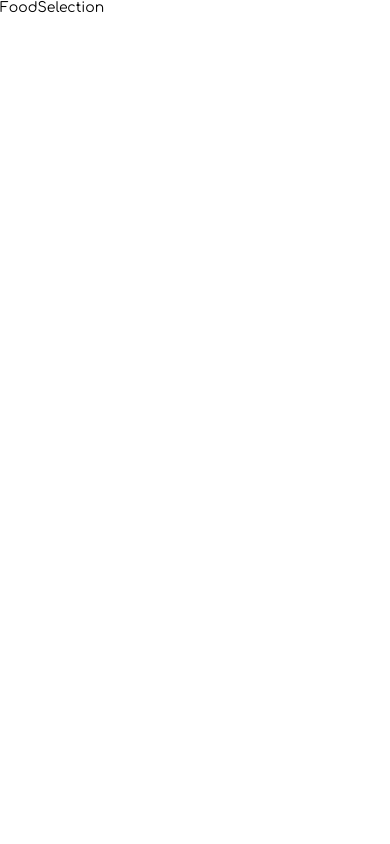
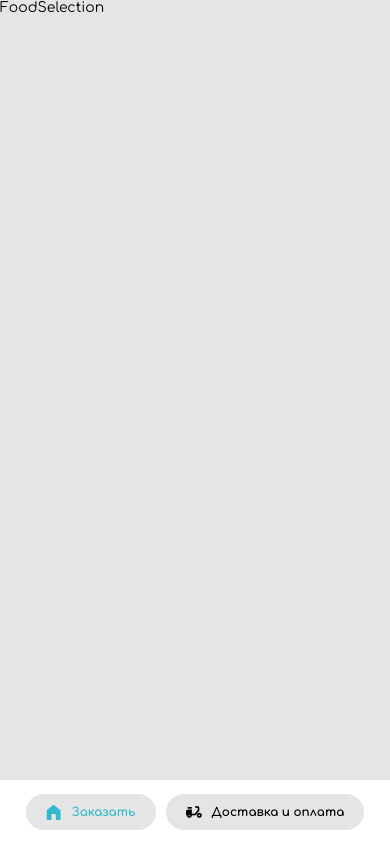
Before and after one commit to Nachyn/tomskeda-expo, a React Native app: screen / in a window 390 px wide. Built offline with nearby package versions, Linux system fonts and the light colour scheme.

Commit message:
added NavbarItem, Navbar, expo IconWrapper, expo consts

```diff
--- /dev/null
+++ b/src/app/components/IconWrapper/index.tsx
@@ -0,0 +1,34 @@
+import React from 'react';
+import styled from 'styled-components/native';
+import { CenteredRowFlex } from '../../typograhpy/flex';
+import { IconSize } from '../../models/icon-size';
+
+interface IconWrapperProps {
+  icon: React.ComponentType<
+    { name: string; size: number; color: string } & any
+  >;
+  color: string;
+  name: string;
+  size: IconSize;
+  iconSize?: number;
+}
+
+export function IconWrapper(props: IconWrapperProps) {
+  return (
+    <IconWrapperComponent size={props.size}>
+      <props.icon
+        color={props.color}
+        name={props.name}
+        size={props.iconSize || props.size}
+      />
+    </IconWrapperComponent>
+  );
+}
+
+const IconWrapperComponent = styled(CenteredRowFlex)<{
+  size: IconSize;
+}>`
+  overflow: hidden;
+  height: ${p => p.size}px;
+  width: ${p => p.size}px;
+`;
--- /dev/null
+++ b/src/app/components/Navbar/index.tsx
@@ -0,0 +1,40 @@
+import React from 'react';
+import { Foundation, MaterialIcons } from '@expo/vector-icons';
+import { NavbarItem } from '../NavbarItem';
+import { IconSize } from '../../models/icon-size';
+import { mainWhite } from '../../themes/colors';
+import styled from 'styled-components/native';
+import { CenteredRowFlex } from '../../typograhpy/flex';
+
+export function Navbar() {
+  return (
+    <NavbarComponent>
+      <NavbarItem
+        icon={Foundation}
+        iconName={'home'}
+        iconSize={IconSize.s16x16}
+        iconInnerSize={20}
+        text={'Заказать'}
+        isActive={true}
+      />
+      <LastNavbarItem
+        icon={MaterialIcons}
+        iconName={'delivery-dining'}
+        iconSize={IconSize.s16x16}
+        iconInnerSize={20}
+        text={'Доставка и оплата'}
+        isActive={false}
+      />
+    </NavbarComponent>
+  );
+}
+
+const NavbarComponent = styled(CenteredRowFlex)`
+  margin-top: auto;
+  height: 64px;
+  background: ${mainWhite};
+`;
+
+const LastNavbarItem = styled(NavbarItem)`
+  margin-right: 0;
+`;
--- /dev/null
+++ b/src/app/components/NavbarItem/index.tsx
@@ -0,0 +1,53 @@
+import React from 'react';
+import styled from 'styled-components/native';
+import { mainBlack, mainGray, primaryColor } from '../../themes/colors';
+import { Hint } from '../../typograhpy/text';
+import { CenteredRowFlex } from '../../typograhpy/flex';
+import { IconSize } from '../../models/icon-size';
+import { IconWrapper } from '../IconWrapper';
+import { StyleProp, ViewStyle } from 'react-native';
+
+interface NavbarItemProps {
+  icon: React.ComponentType<
+    { name: string; size: number; color: string } & any
+  >;
+  iconName: string;
+  iconSize: IconSize;
+  iconInnerSize: number;
+
+  text: string;
+  isActive: boolean;
+
+  style?: StyleProp<ViewStyle>;
+}
+
+export function NavbarItem(props: NavbarItemProps) {
+  const currentColor = props.isActive ? primaryColor : mainBlack;
+
+  return (
+    <NavbarItemComponent style={props.style}>
+      <IconWrapper
+        icon={props.icon}
+        name={props.iconName}
+        size={props.iconSize}
+        iconSize={props.iconInnerSize}
+        color={currentColor}
+      />
+      <NavbarItemText color={currentColor}>{props.text}</NavbarItemText>
+    </NavbarItemComponent>
+  );
+}
+
+const NavbarItemComponent = styled(CenteredRowFlex)`
+  border-radius: 20px;
+  height: 36px;
+  background: ${mainGray};
+  padding: 10px 20px;
+
+  margin-right: 10px;
+`;
+
+const NavbarItemText = styled(Hint)`
+  margin-left: 10px;
+  font-weight: bold;
+`;
--- /dev/null
+++ b/src/app/consts/expo.ts
@@ -0,0 +1,7 @@
+export enum PlatformName {
+  Web = 'web',
+  IOs = 'ios',
+  Android = 'android',
+  Windows = 'windows',
+  Macos = 'macos'
+}
--- a/src/app/index.tsx
+++ b/src/app/index.tsx
@@ -4,7 +4,10 @@ import { FoodSelection } from './pages/FoodSelection';
 import { useFonts } from 'expo-font';
 import { AppLoading } from './components/AppLoading';
 import { ColumnFlex } from './typograhpy/flex';
-import { StatusBar } from 'react-native';
+import { Platform, StatusBar } from 'react-native';
+import { Navbar } from './components/Navbar';
+import { mainGray } from './themes/colors';
+import { PlatformName } from './consts/expo';
 
 export function App() {
   const [fontIsLoaded] = useFonts({
@@ -18,10 +21,17 @@ export function App() {
   return (
     <AppComponent>
       <FoodSelection />
+      <Navbar />
     </AppComponent>
   );
 }
 
 const AppComponent = styled(ColumnFlex)`
-  padding-top: ${StatusBar.currentHeight};
+  ${Platform.OS === PlatformName.Web &&
+  `
+    user-select: none;
+  `}
+  padding-top: ${StatusBar.currentHeight}px;
+  background: ${mainGray};
+  height: 100%;
 `;
--- /dev/null
+++ b/src/app/models/icon-size.ts
@@ -0,0 +1,3 @@
+export enum IconSize {
+  s16x16 = 16
+}
--- a/src/app/themes/colors.ts
+++ b/src/app/themes/colors.ts
@@ -1,2 +1,5 @@
 export const mainBlack = '#000';
 export const mainWhite = '#FFF';
+export const mainGray = '#E5E5E5';
+
+export const primaryColor = '#31B9CC';
--- a/src/app/typograhpy/flex.ts
+++ b/src/app/typograhpy/flex.ts
@@ -14,14 +14,6 @@ export const CenteredColumnFlex = styled(ColumnFlex)`
   align-items: center;
 `;
 
-export const CenteredColumnFlexWithSpacing = styled(CenteredColumnFlex)<{
-  spacing: string;
-}>`
-  > *:not(:last-child) {
-    margin-bottom: ${(props) => props.spacing};
-  }
-`;
-
 export const RowFlex = styled(Flex)`
   flex-direction: row;
 `;
@@ -30,11 +22,3 @@ export const CenteredRowFlex = styled(RowFlex)`
   justify-content: center;
   align-items: center;
 `;
-
-export const CenteredRowFlexWithSpacing = styled(CenteredRowFlex)<{
-  spacing: string;
-}>`
-  > *:not(:last-child) {
-    margin-right: ${(props) => props.spacing};
-  }
-`;
--- a/src/app/typograhpy/text.ts
+++ b/src/app/typograhpy/text.ts
@@ -1,5 +1,25 @@
 import styled from 'styled-components/native';
+import { mainBlack } from '../themes/colors';
+import { Text } from 'react-native';
 
-export const BaseText = styled.Text`
+export const BaseText = styled(Text)<{
+  color?: string;
+}>`
   font-family: Comfortaa;
+  color: ${p => p.color || mainBlack};
 `;
+
+export const TextRegular = styled(BaseText)`
+  font-size: 16px;
+  line-height: 16px;
+`;
+
+export const TextMiddle = styled(BaseText)`
+  font-size: 14px;
+  line-height: 16px;
+`;
+
+export const Hint = styled(BaseText)`
+  font-size: 12px;
+  line-height: 16px;
+`;
```
Also changed, not shown: .prettierrc.json.
